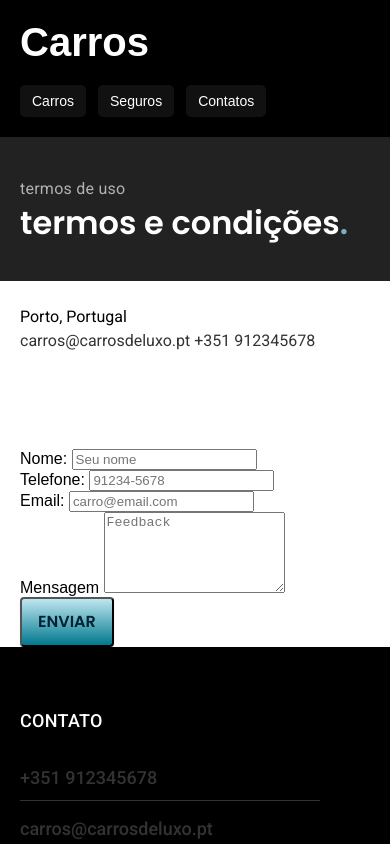
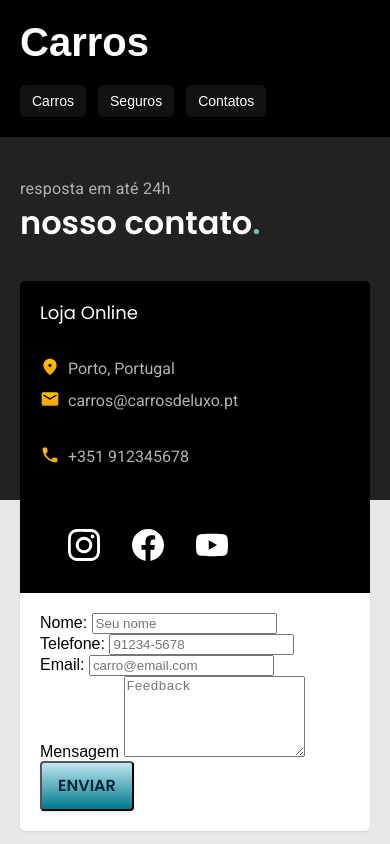
Before and after one commit to GeffersonCosta/Site-Carros-de-luxo, a plain HTML site: page contato.html in a window 390 px wide. Shown: the top 844 px of the page. Drawn offline with Linux system fonts and the light colour scheme.

Commit message:
add icones

```diff
--- a/contato.html
+++ b/contato.html
@@ -19,8 +19,8 @@
       <nav aria-label="primaria">
         <ul class="header-menu .font-1-m">
           <li><a href="carros.html">Carros</a></li>
-          <li><a href="./">Seguros</a></li>
-          <li><a href="#contatos">Contatos</a></li>
+          <li><a href="seguros.html">Seguros</a></li>
+          <li><a href="contato.html">Contatos</a></li>
         </ul>
       </nav>
     </div>
@@ -29,18 +29,18 @@
 
     <div class="titulo-bg">
       <div class="titulo container">
-        <p class="font-2-l-b cor-cinza">termos de uso</p>
-        <h1 class="font-1-xxl cor-branca">termos e condições<span class="detalhe-ponto">.</span></h1>
+        <p class="font-2-l-b cor-cinza">Resposta em até 24h</p>
+        <h1 class="font-1-xxl cor-branca">nosso contato<span class="detalhe-ponto">.</span></h1>
       </div>
     </div>
 
     <div class="contato container">
       <section class="contato-dados" aria-label="Endereço">
         <h2 class="font-1-m cor-branca">Loja Online</h2>
-        <div class="contato-endereco font-2-s cor-2">
+        <div class="contato-endereco font-2-s cor-cinza">
           <p>Porto, Portugal</p>
         </div>
-        <address class="contato-meios font-2-s cor-2">
+        <address class="contato-meios font-2-s cor-cinza">
           <a href="mailto:carros@carrosdeluxo.pt">carros@carrosdeluxo.pt</a>
           <a href="tel:+351 912345678">+351 912345678</a>
         </address>
--- a/css/contato/contato.css
+++ b/css/contato/contato.css
@@ -0,0 +1,85 @@
+#contato {
+  background: linear-gradient(var(--cor-7) 500px, var(--cor-8) 0);
+
+}
+.contato-meios a {
+  color: var(--cor-2);
+}
+.contato {
+  display: grid;
+  grid-template-columns: 5fr 7fr;
+  margin-bottom: 100px;
+}
+.contato-dados,
+.contato-formulario {
+  padding: 60px;
+  box-shadow: 0 1px 2px rgba(0, 0, 0, 0.1);
+}
+.contato-dados {
+  border-radius: 5px 0 0 5px;
+  background: var(--cor-4);
+}
+.contato-formulario {
+  border-radius: 0 5px 5px 0;
+  background: var(--cor-3);
+}
+.contato-dados h2 {
+  margin-bottom: 60px;
+}
+.contato-endereco {
+  margin-bottom: 32px;
+  padding-left: 28px;
+  background: url(../../icone/local.svg) no-repeat;
+}
+.contato-endereco {
+  margin-bottom: 8px;
+}
+.contato-meios a {
+  display: block;
+  max-width: max-content;
+  margin-bottom: 8px;
+  padding-left: 28px;
+}
+.contato-meios a:hover {
+  color: var(--cor-3);
+}
+.contato-meios a:first-child {
+  background: url(./../../icone/email.svg) no-repeat;
+}
+.contato-meios a:nth-child(1) {
+  margin-bottom: 32px;
+}
+.contato-meios a:last-child {
+  background: url(./../../icone/telefone.svg) no-repeat;
+  margin-bottom: 60px;
+}
+.contato-redes {
+  display: flex;
+  gap: 32px;
+  padding-left: 28px;
+}
+
+@media (max-width: 800px) {
+  .contato {
+    grid-template-columns: 1fr;
+  }
+  .contato-dados,
+  .contato-formulario {
+    padding: 20px;
+  }
+  .contato-dados {
+    border-radius: 5px 5px 0 0;
+  }
+  .contato-formulario {
+    border-radius: 0 0 5px 5px;
+  }
+  .contato-dados,
+  .contato-meios a:last-child {
+    h2 {
+      margin-bottom: 32px;
+    }
+  }
+  .contato-redes{
+    margin-bottom: 12px;
+  }
+}
```
Also changed, not shown: icone/carbono.svg (added), icone/eletrica.svg (added), icone/email.svg (added), icone/entrega.svg (added), icone/estoque.svg (added), icone/horario.svg (added), icone/lista.svg (added), icone/local.svg (added), icone/rastreador.svg (added), icone/seguro.svg (added), icone/sustentavel.svg (added), icone/telefone.svg (added), icone/velocidade.svg (added).
